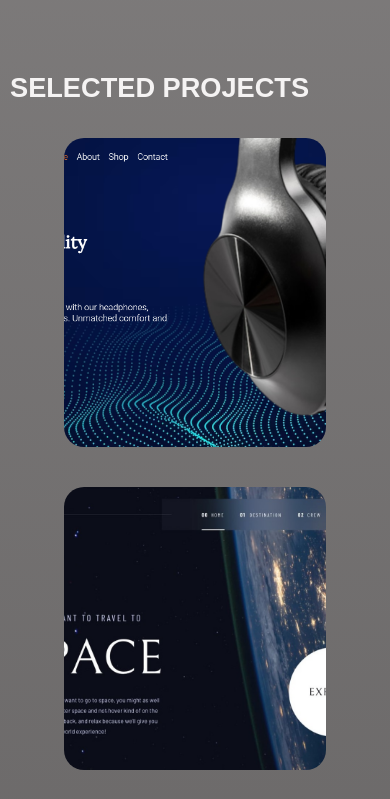
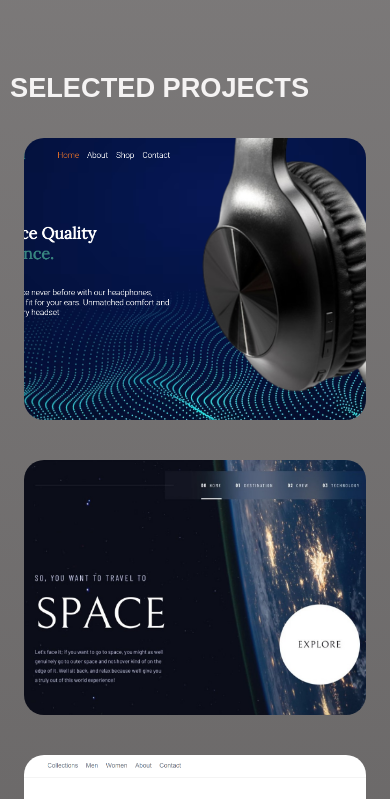
Before and after one commit to louis-bamidele/project6-PortfolioVersion1, a website: page index.html in a window 390 px wide. Shown: the part 2460-3259 px from the top of the page. Drawn offline with Linux system fonts and the light colour scheme; a web font is replaced by a local one.

Commit message:
updated projrcts left and right margin in the mobilr view

```diff
--- a/main.scss
+++ b/main.scss
@@ -634,6 +634,7 @@ input:focus,
 }
 
 /* MOBILE VIEW SCREEN MEDIAL QUARIES*/
+
 @media (max-width: 700px) {
   .nav-bar {
     display: grid;
@@ -870,6 +871,11 @@ input:focus,
     }
   }
 }
+@media (max-width: 400px) {
+  .projects {
+    margin: 1rem 1.5rem;
+  }
+}
 
 /* tablet VIEW SCREEN MEDIAL QUARIES*/
 @media (min-width: 700px) and (max-width: 1226px) {
```
Also changed, not shown: main.css, styles.css.
